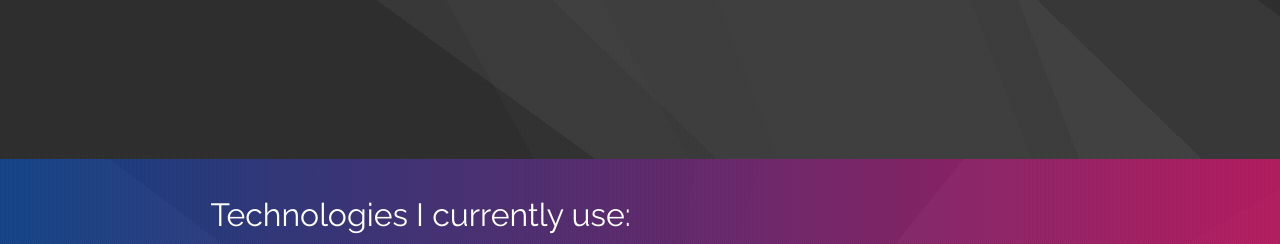
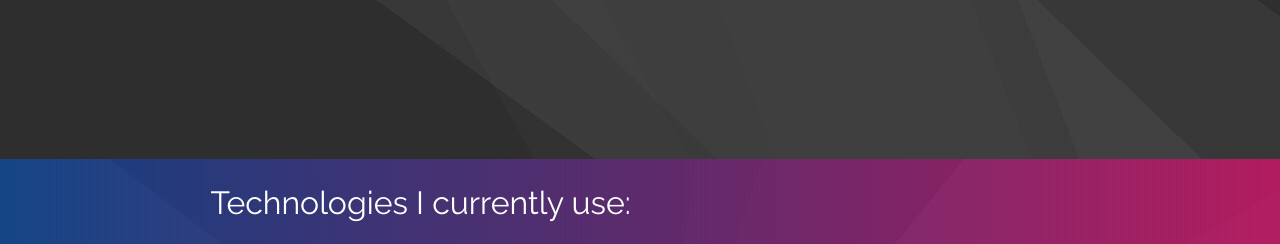
Before and after one commit to drmeloy/danmeloy.dev_react, a React app: page / in a window 1280 px wide. Shown: the part 1441-1685 px from the top of the page. Built offline with nearby package versions, Linux system fonts and the light colour scheme; a web font is replaced by a local one.

```diff
--- a/src/components/Skills/Skills.css
+++ b/src/components/Skills/Skills.css
@@ -6,7 +6,7 @@
     font-family: 'Raleway', sans-serif;
     font-size: 2rem;
     width: 85vw;
-    padding: 3% 7%;
+    padding: 2% 7%;
     line-height: 1.3;
     color: white;
   }
--- a/src/components/Skills/Skills.jsx
+++ b/src/components/Skills/Skills.jsx
@@ -56,6 +56,7 @@
             <br/>Shell
           </p>
         </div>
+        <br/>
         <p>Technologies I am currently learning:</p>
         <div className={styles.Icons}>
           <p>
```
Also changed, not shown: src/components/Skills/Skills.test.js (+10 -0 lines), 2 other files.
